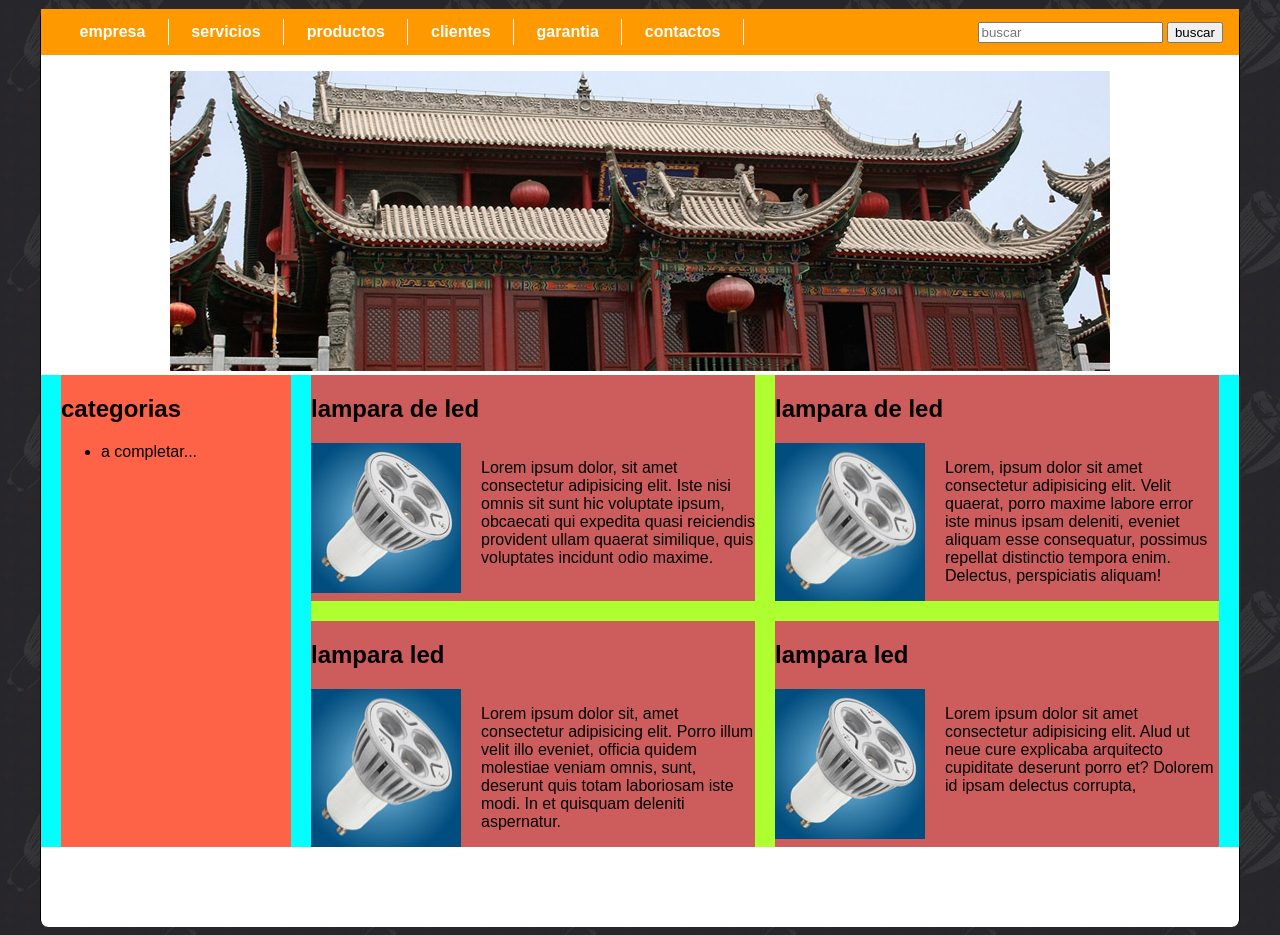
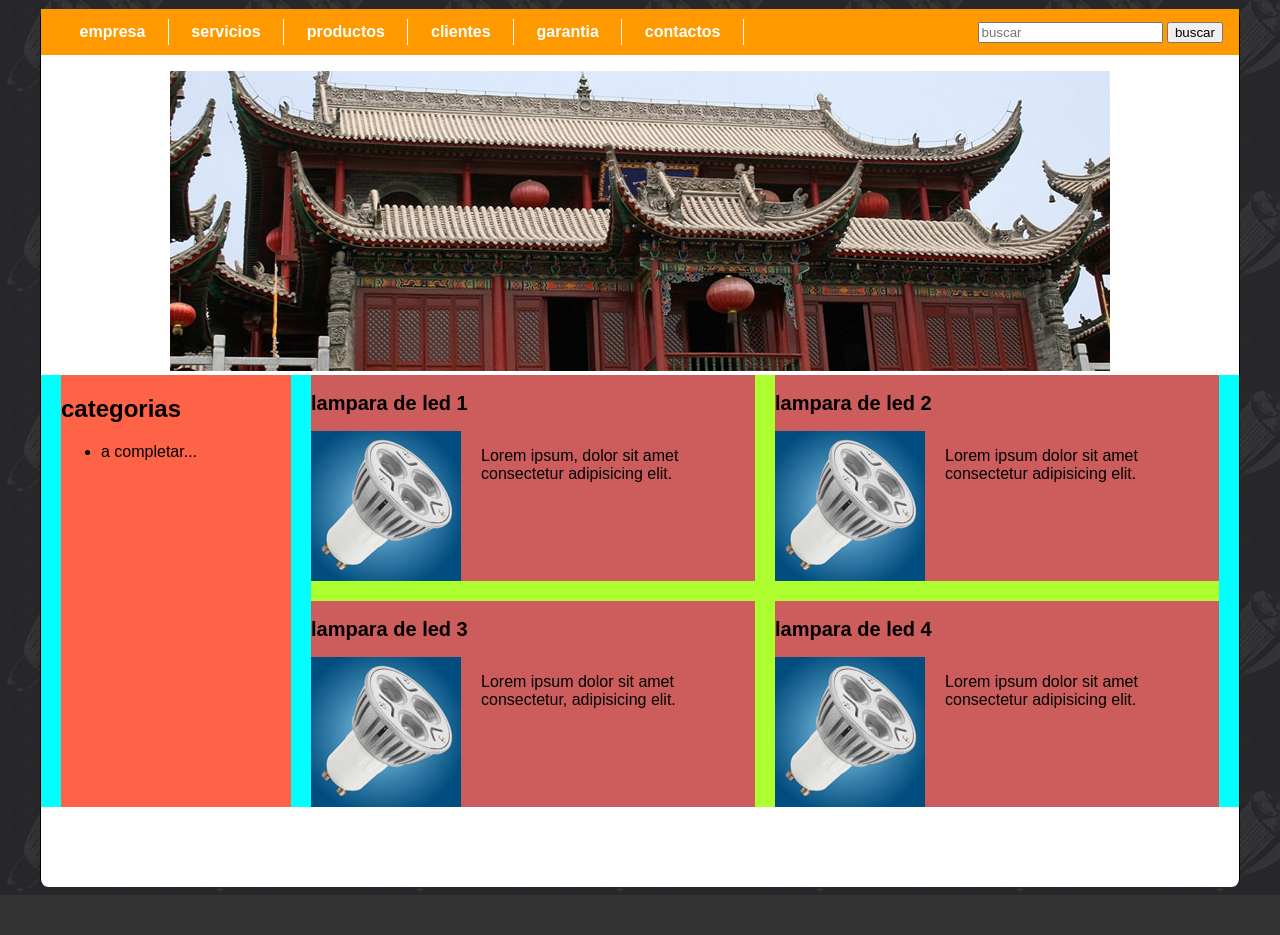
Before and after one commit to mayornora/3alas, a plain HTML site: page index.html in a window 1280 px wide. Shown: the part 96-1031 px from the top of the page. After the commit the page ends 991 px from the top, so only its background shows below. Drawn offline with Linux system fonts and the light colour scheme.

Commit message:
cambios lampara

```diff
--- a/estilos.css
+++ b/estilos.css
@@ -88,7 +88,6 @@ body{
 }
 .nav-form{
     min-width: 450px;
-    background-color: var(--naranja);
     text-align: right;
 
 
@@ -120,6 +119,10 @@ body{
 .lampara{
     background-color: indianred;
 }
+.lampara h2{
+    font-size: 20px;
+
+}
 .lampara-info{
     display: flex;
     gap: 20px;
--- a/index.html
+++ b/index.html
@@ -64,56 +64,46 @@
                 </div>
 
                 <div class="productos">
-                    <div class="lampara">
-                        <h2>lampara de led</h2>
-                        <div class="lampara-info">
-                            <img src="./imagenes/lamparas/lampara1.jpg" alt="lampara led">
-                            <p>
-                                Lorem ipsum dolor, sit amet consectetur adipisicing elit. Iste nisi omnis sit sunt hic voluptate ipsum, obcaecati qui expedita quasi reiciendis provident ullam quaerat similique, quis voluptates incidunt odio maxime.
-
-                            </p>
-
-                        </div>
-
-
+                <div class="lampara">
+                    <h2>lampara de led 1</h2>
+                    <div class="lampara-info">
+                        <img src="./imagenes/lamparas/lampara1.jpg" alt="">
+                        <p>Lorem ipsum, dolor sit amet consectetur adipisicing elit.</p>
                     </div>
-                    <div class="lampara">
-                        <h2>lampara de led</h2>
-                        <div class="lampara-info">
-                            <img src="./imagenes/lamparas/lampara1.jpg" alt="lampara de led">
-                            <p>
-                                Lorem, ipsum dolor sit amet consectetur adipisicing elit. Velit quaerat, porro maxime labore error iste minus ipsam deleniti, eveniet aliquam esse consequatur, possimus repellat distinctio tempora enim. Delectus, perspiciatis aliquam!
-                            </p>
-
-                        </div>
 
 
 
-                    </div>
+
+                 </div>
+
                     <div class="lampara">
-                        <h2>lampara led</h2>
+                        <h2>lampara de led 2</h2>
                         <div class="lampara-info">
-                            <img src="./imagenes/lamparas/lampara1.jpg" alt="lampara de led">
-                            <p>
-                                Lorem ipsum dolor sit, amet consectetur adipisicing elit. Porro illum velit illo eveniet, officia quidem molestiae veniam omnis, sunt, deserunt quis totam laboriosam iste modi. In et quisquam deleniti aspernatur.
-                            </p>
+                            <img src="./imagenes/lamparas/lampara1.jpg" alt="">
+                            <p>Lorem ipsum dolor sit amet consectetur adipisicing elit.</p>
 
                         </div>
+                    </div>
 
+                    <div class="lampara">
+                        <h2>lampara de led 3</h2>
+                        <div class="lampara-info">
+                            <img src="./imagenes/lamparas/lampara1.jpg" alt="">
+                            <p>Lorem ipsum dolor sit amet consectetur, adipisicing elit.</p>
+                        </div>
                     </div>
+
                     <div class="lampara">
-                        <h2>lampara led</h2>
+                        <h2>lampara de led 4</h2>
                         <div class="lampara-info">
-                            <img src="./imagenes/lamparas/lampara1.jpg" alt="lampara de led">
-                            <p>
-                                Lorem ipsum dolor sit amet consectetur adipisicing elit. Alud ut neue cure explicaba arquitecto cupiditate deserunt porro et? Dolorem id ipsam delectus corrupta,
-                            </p>
+                            <img src="./imagenes/lamparas/lampara1.jpg" alt="">
+                            <p>Lorem ipsum dolor sit amet consectetur adipisicing elit.</p>
                         </div>
+                    </div>
 
 
-                    </div>
+                </div>
 
-                </div>
 
 
 
```
